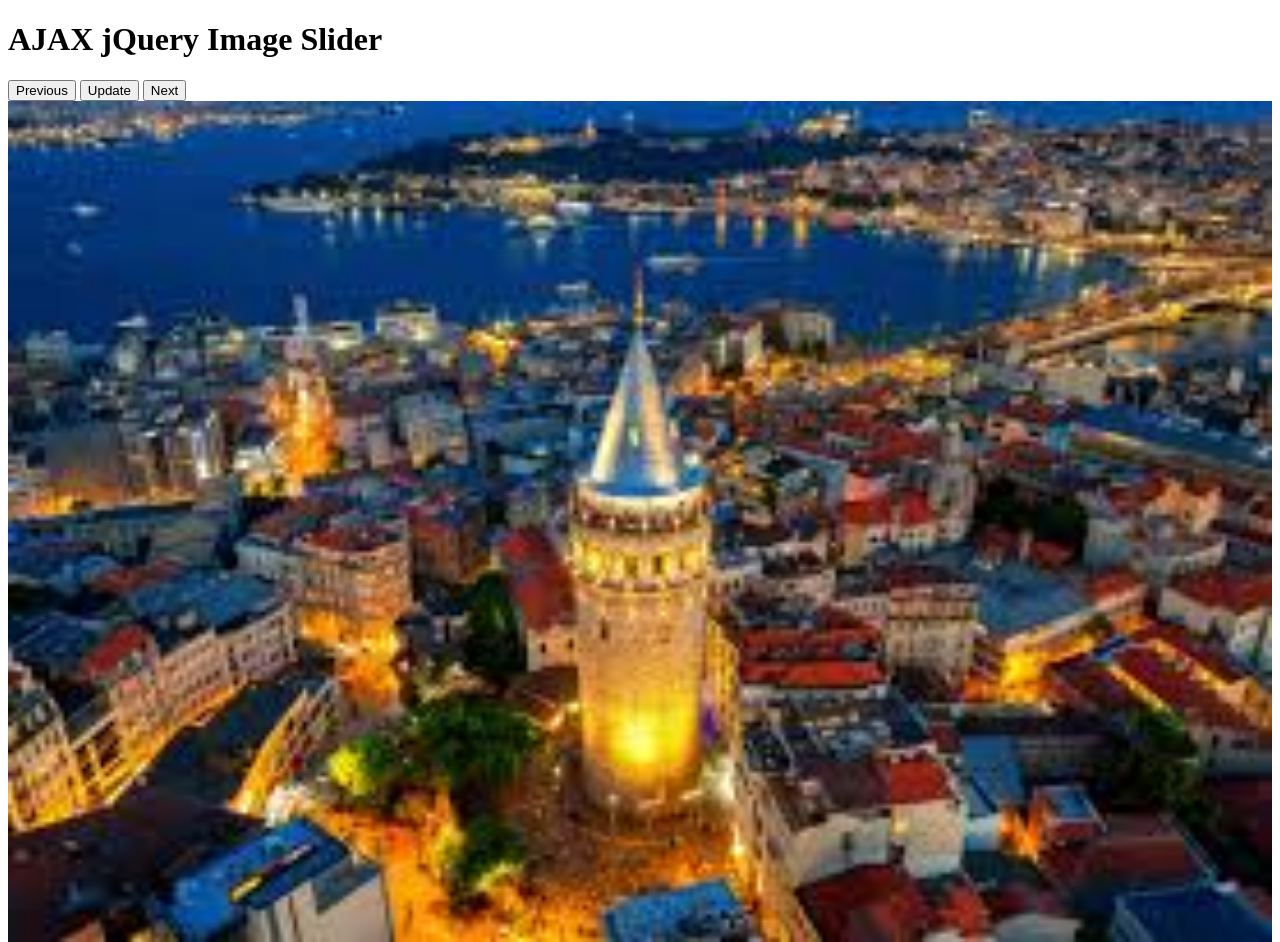
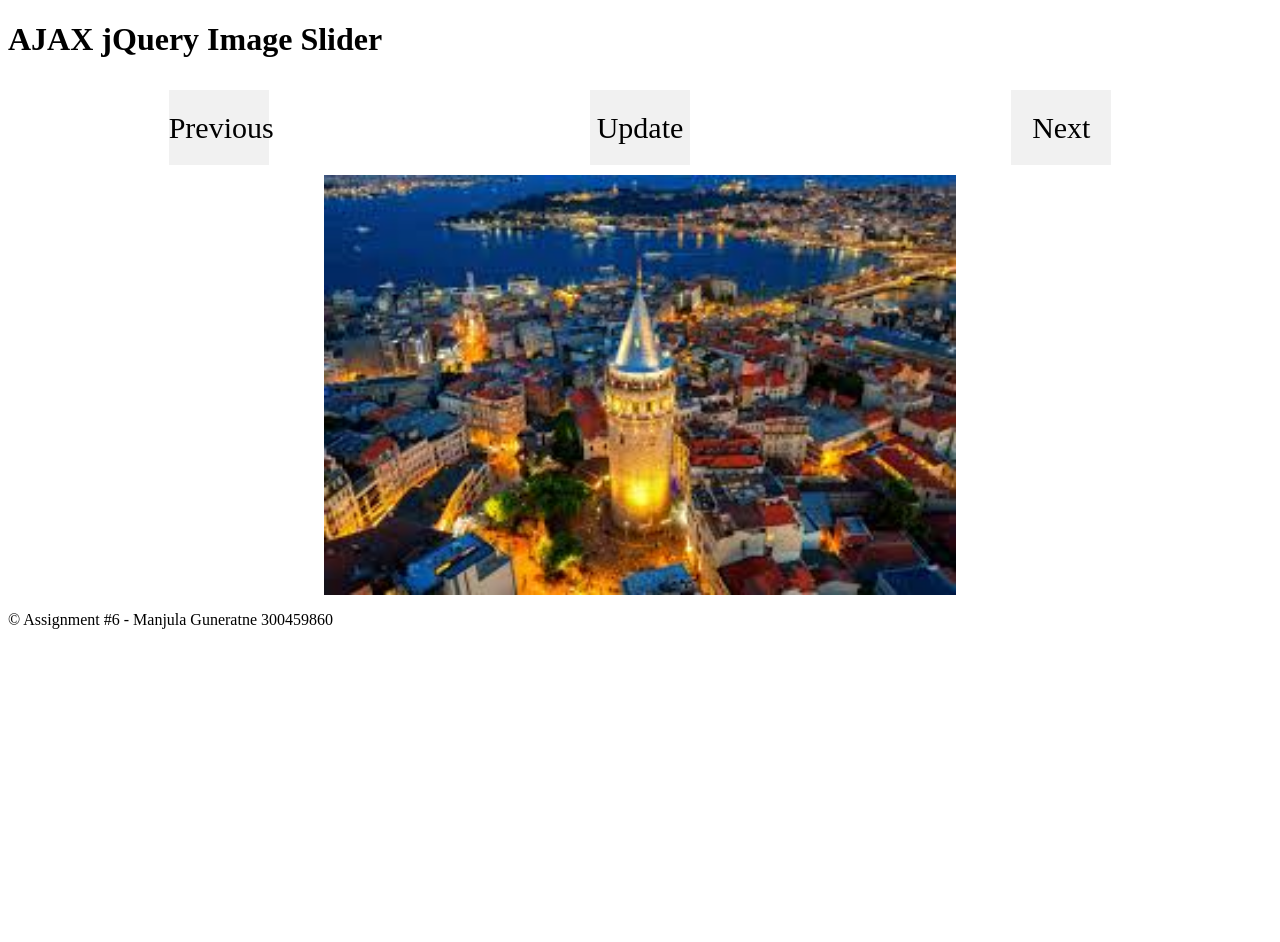
Before and after one commit to manjula-guneratne/AJAX-jQuery-image-slider, a plain HTML site: page index.html in a window 1280 px wide. Shown: the top 942 px of the page. After the commit the page ends 800 px from the top, so only its background shows below. Drawn offline with nearby package versions, Linux system fonts and the light colour scheme.

Commit message:
html layout updated

```diff
--- a/index.html
+++ b/index.html
@@ -1,21 +1,24 @@
 <!DOCTYPE html>
 <html lang="en">
   <head>
-    <meta charset="UTF-8">
-    <meta name="viewport" content="width=device-width, initial-scale=1.0">
+    <meta charset="UTF-8" />
+    <meta name="viewport" content="width=device-width, initial-scale=1.0" />
     <title>Image Slider</title>
-    <link rel="stylesheet" href="styles.css">
+    <link rel="stylesheet" href="styles.css" />
   </head>
   <body>
     <header>
       <h1>AJAX jQuery Image Slider</h1>
     </header>
     <main>
-        <button type="button" id="prevBtn">Previous</button>
-        <button type="button" id="updateBtn">Update</button>
-        <button type="button" id="nextBtn">Next</button>
-        <img id="image" src="" alt="Image Slider" style="width: 100%; height: auto;">
-
+      <div class="flex-container">
+        <div id="prevBtn">Previous</div>
+        <div id="updateBtn">Update</div>
+        <div id="nextBtn">Next</div>
+      </div>
+      <div class="flex-container">
+        <img id="image" src="" alt="Image Slider" />
+      </div>
     </main>
     <footer>
       <p>&copy; Assignment #6 - Manjula Guneratne 300459860</p>
--- a/styles.css
+++ b/styles.css
@@ -1,5 +1,19 @@
-#image{
-    width: 100px;
-    height: auto;
-    /* transition: opacity 1s ease-in-out; */
+#image {
+  width: 50%;
+  height: auto;
+  /* transition: opacity 1s ease-in-out; */
 }
+
+.flex-container {
+  display: flex;
+  justify-content: space-around;
+}
+
+.flex-container > div {
+  background-color: #f1f1f1;
+  width: 100px;
+  margin: 10px;
+  text-align: center;
+  line-height: 75px;
+  font-size: 30px;
+}
```
Also changed, not shown: image.txt. Lines whose indentation alone changed are shown as unchanged.
